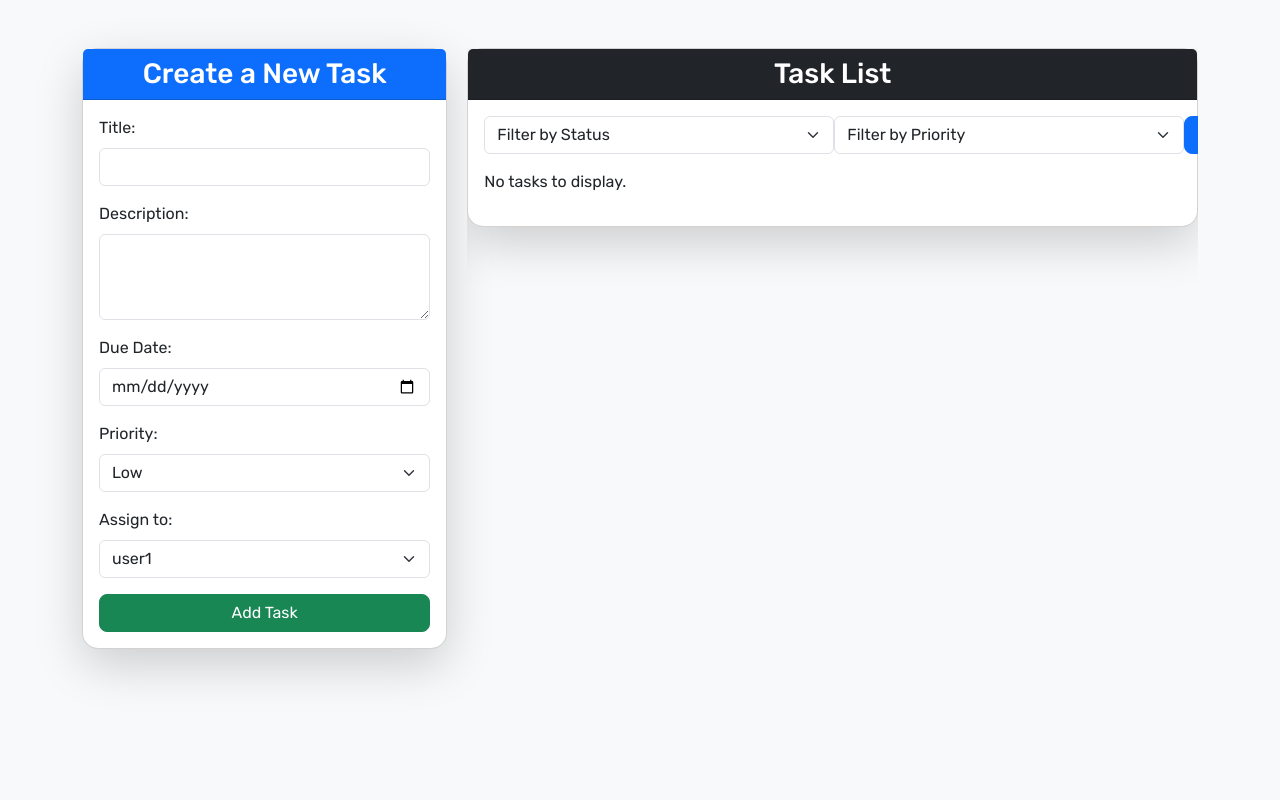
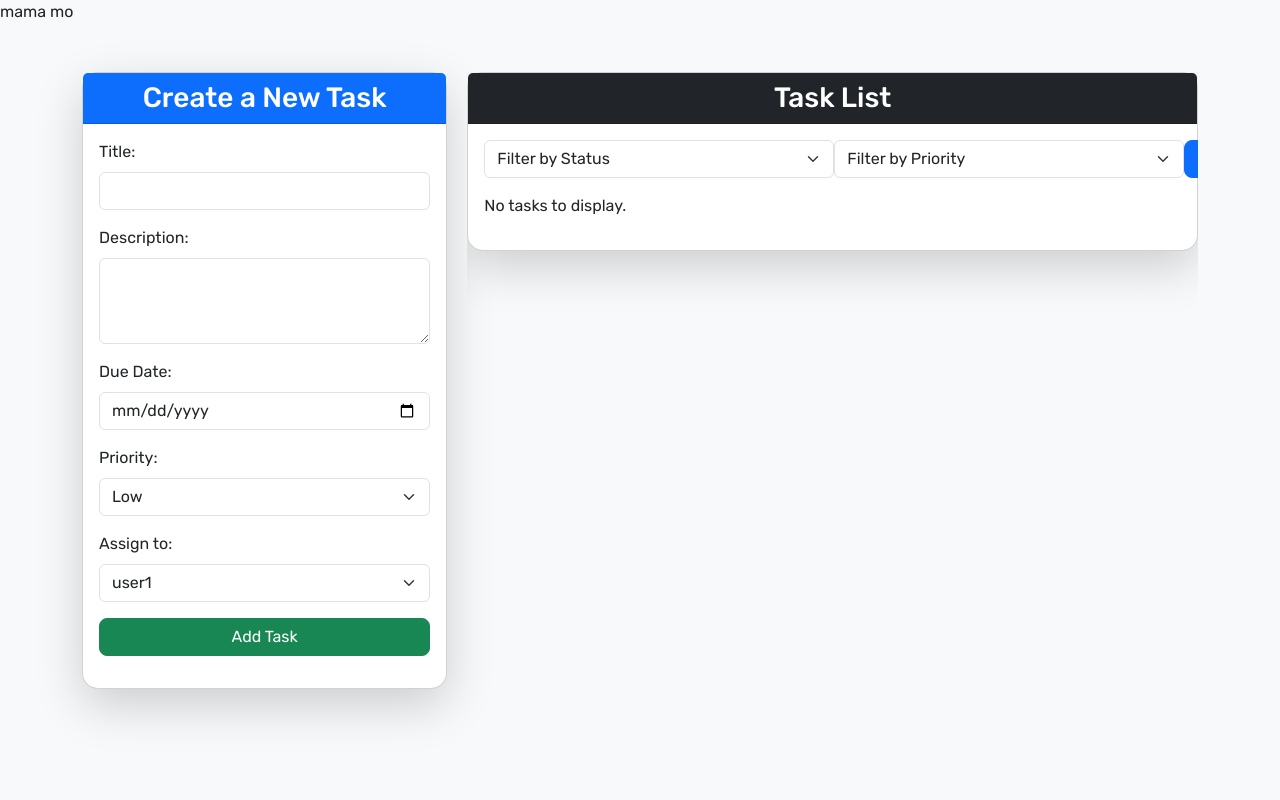
Before and after one commit to nclbrb/sampleproject, a PHP site: page /taskmanagement.php in a window 1280 px wide. Run offline with PHP 8.4, Linux system fonts and the light colour scheme.

Commit message:
Update taskmanagement.php

```diff
--- a/taskmanagement.php
+++ b/taskmanagement.php
@@ -1,3 +1,4 @@
+mama mo
 <?php
 session_start();
 
```
